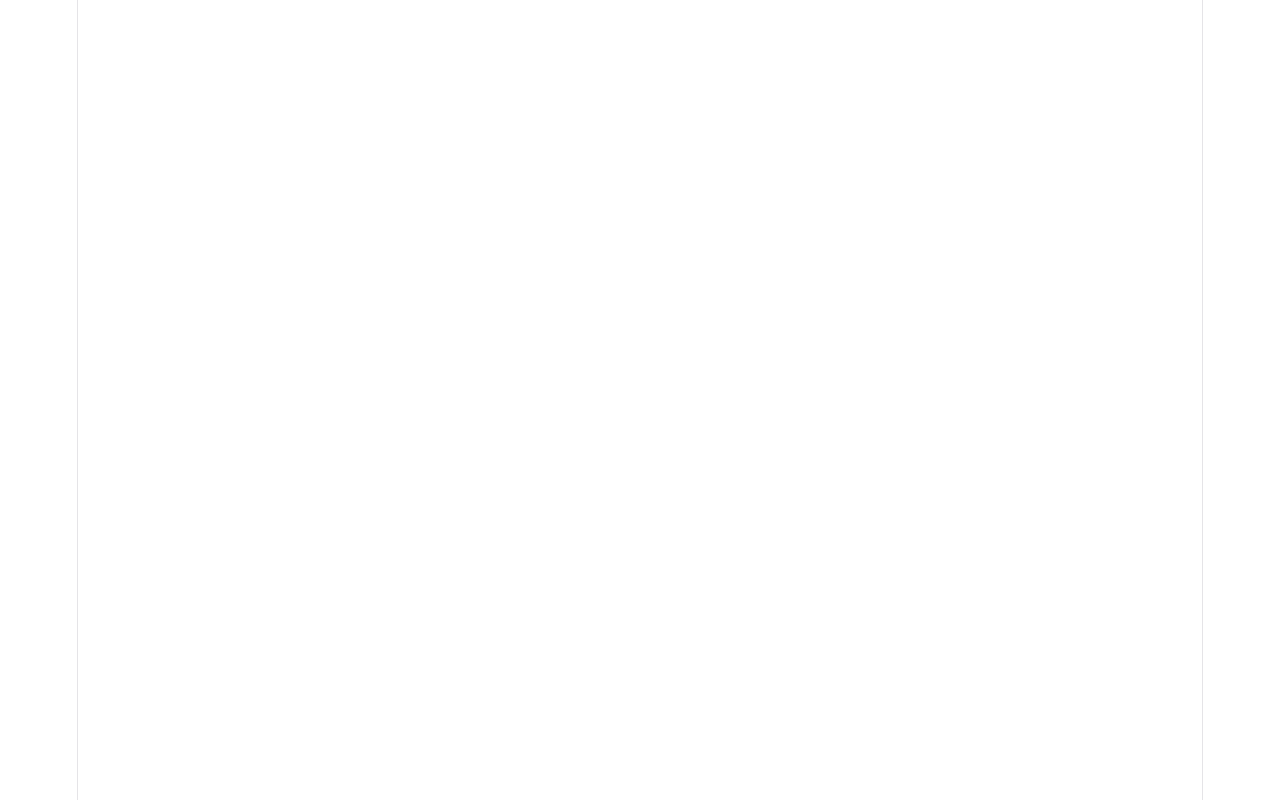
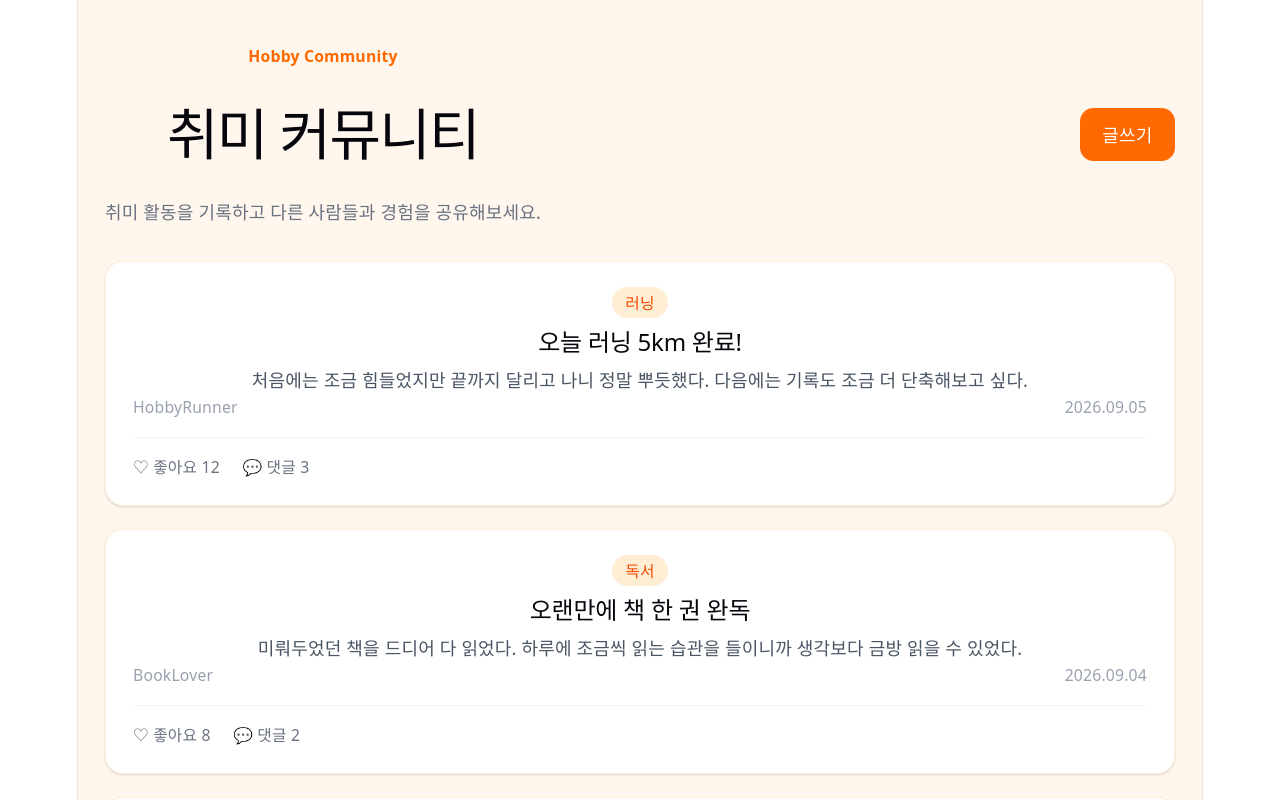
Before and after one commit to YeJin-Kim-code/HobbyStamp, a React (Vite) app in the folder frontend/: page /posts in a window 1280 px wide. Before the commit this address had no page. Shown: the top 800 px of the page. Built offline with nearby package versions, Linux system fonts and the light colour scheme.

Commit message:
feat : add post ui

```diff
--- a/frontend/src/App.tsx
+++ b/frontend/src/App.tsx
@@ -7,24 +7,14 @@ import DashboardPage from "./pages/DashboardPage";
 import HobbyPage from "./pages/HobbyPage";
 import RecordPage from "./pages/RecordPage";
 import StampPage from "./pages/StampPage";
+import PostPage from "./pages/PostPage";
 
 function App() {
   return (
     <Routes>
-      <Route
-        path="/"
-        element={<HomePage />}
-      />
-
-      <Route
-        path="/login"
-        element={<LoginPage />}
-      />
-
-      <Route
-        path="/signup"
-        element={<SignupPage />}
-      />
+      <Route path="/" element={<HomePage />} />
+      <Route path="/login" element={<LoginPage />} />
+      <Route path="/signup" element={<SignupPage />} />
 
       <Route
         path="/dashboard"
@@ -45,6 +35,11 @@ function App() {
         path="/stamps"
         element={<StampPage />}
       />
+
+      <Route
+        path="/posts"
+        element={<PostPage />}
+      />
     </Routes>
   );
 }
--- a/frontend/src/components/layout/Navbar.tsx
+++ b/frontend/src/components/layout/Navbar.tsx
@@ -77,6 +77,18 @@ function Navbar() {
           >
             스탬프
           </NavLink>
+
+          {/* Day 23 - 게시글 페이지 */}
+          <NavLink
+            to="/posts"
+            className={({ isActive }) =>
+              isActive
+                ? "font-semibold text-orange-500"
+                : "text-gray-600 hover:text-orange-500"
+            }
+          >
+            커뮤니티
+          </NavLink>
         </div>
       </nav>
     </header>
--- /dev/null
+++ b/frontend/src/components/post/PostCard.tsx
@@ -0,0 +1,51 @@
+type Post = {
+  id: number;
+  title: string;
+  content: string;
+  hobby: string;
+  author: string;
+  createdAt: string;
+  likes: number;
+  comments: number;
+};
+
+type PostCardProps = {
+  post: Post;
+};
+
+function PostCard({ post }: PostCardProps) {
+  return (
+    <article className="rounded-2xl border border-orange-100 bg-white p-6 shadow-sm transition hover:-translate-y-1 hover:shadow-md">
+      {/* 취미 카테고리 */}
+      <div className="mb-3">
+        <span className="rounded-full bg-orange-100 px-3 py-1 text-sm font-semibold text-orange-600">
+          {post.hobby}
+        </span>
+      </div>
+
+      {/* 게시글 제목 */}
+      <h2 className="mb-2 text-xl font-bold text-gray-800">
+        {post.title}
+      </h2>
+
+      {/* 게시글 내용 */}
+      <p className="mb-5 line-clamp-2 leading-7 text-gray-600">
+        {post.content}
+      </p>
+
+      {/* 작성자 / 작성일 */}
+      <div className="mb-4 flex items-center justify-between text-sm text-gray-400">
+        <span>{post.author}</span>
+        <span>{post.createdAt}</span>
+      </div>
+
+      {/* 좋아요 / 댓글 */}
+      <div className="flex gap-5 border-t border-gray-100 pt-4 text-sm text-gray-500">
+        <span>♡ 좋아요 {post.likes}</span>
+        <span>💬 댓글 {post.comments}</span>
+      </div>
+    </article>
+  );
+}
+
+export default PostCard;
--- /dev/null
+++ b/frontend/src/pages/PostPage.tsx
@@ -0,0 +1,78 @@
+import PostCard from "../components/post/PostCard";
+
+const posts = [
+  {
+    id: 1,
+    title: "오늘 러닝 5km 완료!",
+    content:
+      "처음에는 조금 힘들었지만 끝까지 달리고 나니 정말 뿌듯했다. 다음에는 기록도 조금 더 단축해보고 싶다.",
+    hobby: "러닝",
+    author: "HobbyRunner",
+    createdAt: "2026.09.05",
+    likes: 12,
+    comments: 3,
+  },
+  {
+    id: 2,
+    title: "오랜만에 책 한 권 완독",
+    content:
+      "미뤄두었던 책을 드디어 다 읽었다. 하루에 조금씩 읽는 습관을 들이니까 생각보다 금방 읽을 수 있었다.",
+    hobby: "독서",
+    author: "BookLover",
+    createdAt: "2026.09.04",
+    likes: 8,
+    comments: 2,
+  },
+  {
+    id: 3,
+    title: "새로운 쿠키 레시피 도전",
+    content:
+      "초콜릿 쿠키를 처음 만들어봤다. 모양은 조금 아쉬웠지만 맛은 꽤 괜찮아서 다음에도 다시 만들어볼 생각이다.",
+    hobby: "베이킹",
+    author: "CookieMaker",
+    createdAt: "2026.09.03",
+    likes: 21,
+    comments: 7,
+  },
+];
+
+function PostPage() {
+  return (
+    <main className="min-h-screen bg-orange-50 px-6 py-10">
+      <div className="mx-auto max-w-5xl">
+        {/* 페이지 상단 */}
+        <section className="mb-8 flex flex-col gap-4 sm:flex-row sm:items-center sm:justify-between">
+          <div>
+            <p className="mb-2 text-sm font-semibold text-orange-500">
+              Hobby Community
+            </p>
+
+            <h1 className="text-3xl font-bold text-gray-800">
+              취미 커뮤니티
+            </h1>
+
+            <p className="mt-2 text-gray-500">
+              취미 활동을 기록하고 다른 사람들과 경험을 공유해보세요.
+            </p>
+          </div>
+
+          <button
+            type="button"
+            className="rounded-xl bg-orange-500 px-5 py-3 font-semibold text-white transition hover:bg-orange-600"
+          >
+            글쓰기
+          </button>
+        </section>
+
+        {/* 게시글 목록 */}
+        <section className="grid gap-5">
+          {posts.map((post) => (
+            <PostCard key={post.id} post={post} />
+          ))}
+        </section>
+      </div>
+    </main>
+  );
+}
+
+export default PostPage;
```
